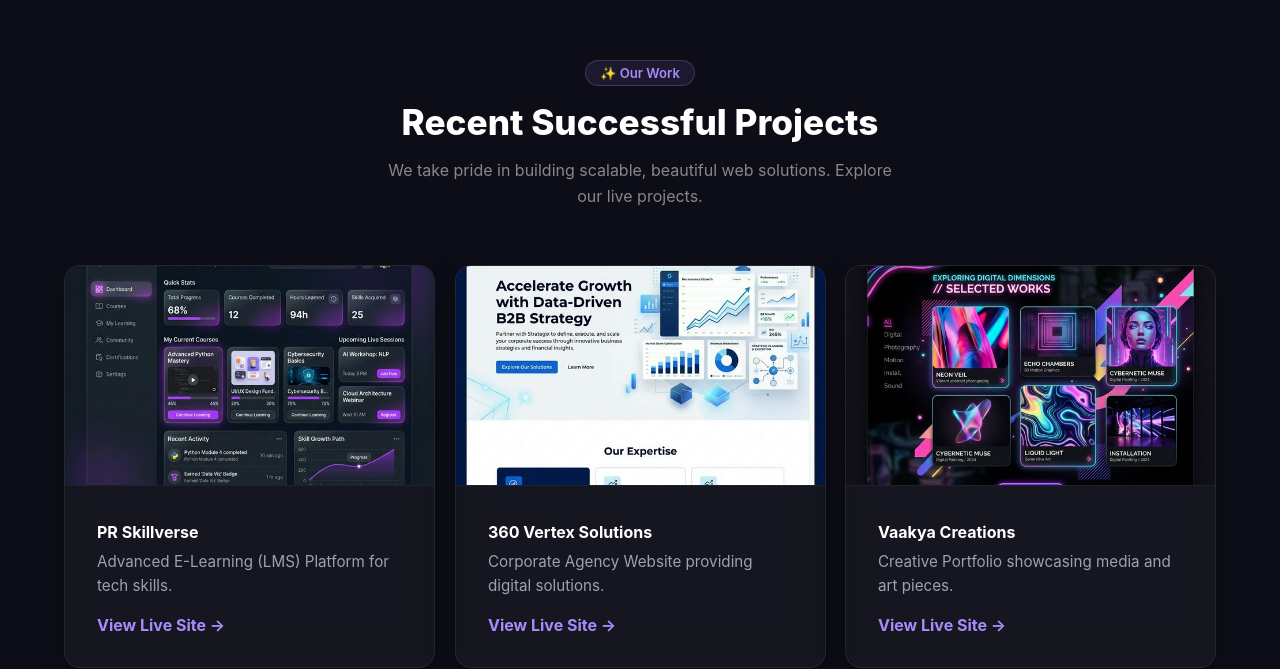
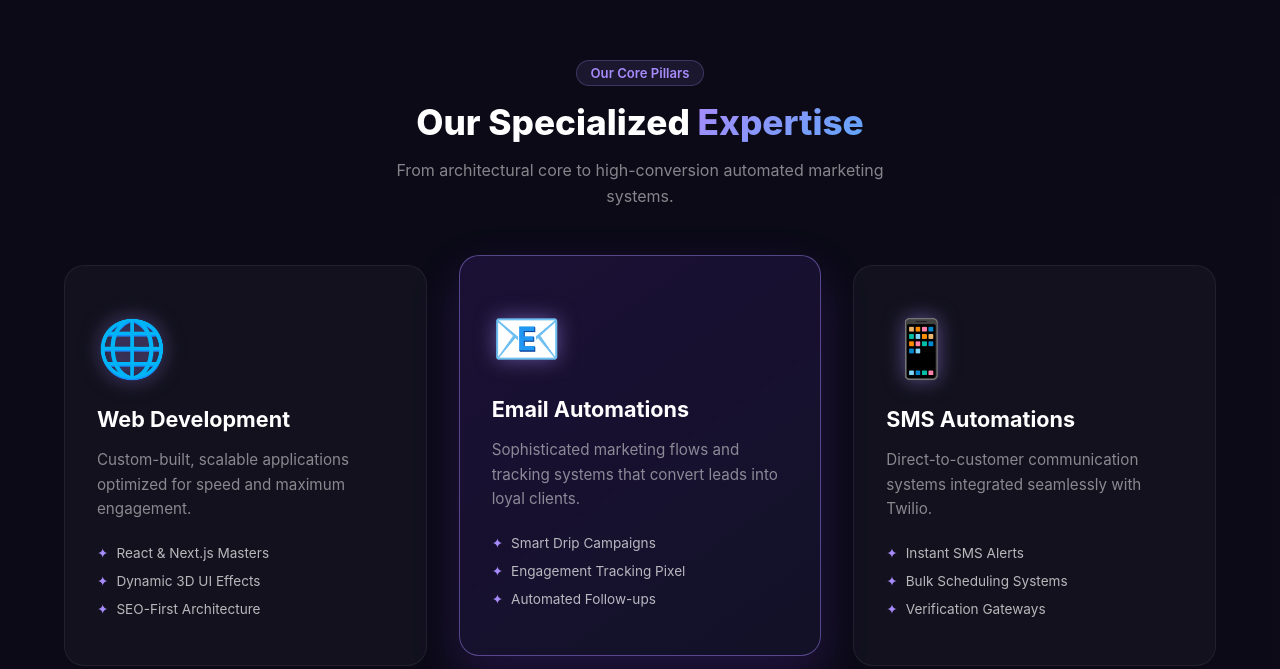
Before and after one commit to sasindra143/Click2-Website, a React (Vite) app in the folder client/: page / in a window 1280 px wide. Shown: the part 820-1489 px from the top of the page. Built offline with nearby package versions, Linux system fonts and the light colour scheme; no server answers.

Commit message:
updated project

```diff
--- a/client/src/pages/Home/Home.css
+++ b/client/src/pages/Home/Home.css
@@ -220,6 +220,77 @@
   line-height: 1.6;
 }
 
+/* ── Our Specializations ── */
+.specializations {
+  background: rgba(10, 8, 24, 0.4);
+}
+
+.spec-grid {
+  display: grid;
+  grid-template-columns: repeat(3, 1fr);
+  gap: 2rem;
+}
+
+.spec-item {
+  background: rgba(255, 255, 255, 0.03);
+  border: 1px solid rgba(255, 255, 255, 0.06);
+  border-radius: 20px;
+  padding: 3rem 2rem;
+  transition: all 0.4s cubic-bezier(0.175, 0.885, 0.32, 1.275);
+}
+
+.spec-item.highlighted {
+  background: linear-gradient(145deg, rgba(124, 58, 237, 0.15), rgba(99, 102, 241, 0.08));
+  border-color: rgba(167, 139, 250, 0.45);
+  transform: translateY(-10px);
+  box-shadow: 0 20px 50px rgba(124, 58, 237, 0.2);
+}
+
+.spec-icon {
+  font-size: 3.5rem;
+  margin-bottom: 1.5rem;
+  filter: drop-shadow(0 0 10px rgba(167, 139, 250, 0.5));
+}
+
+.spec-item h3 {
+  font-size: 1.35rem;
+  color: #fff;
+  margin-bottom: 1rem;
+}
+
+.spec-item p {
+  font-size: 0.95rem;
+  color: rgba(255, 255, 255, 0.5);
+  line-height: 1.6;
+  margin-bottom: 1.5rem;
+}
+
+.spec-list {
+  list-style: none;
+  display: flex;
+  flex-direction: column;
+  gap: 0.75rem;
+}
+
+.spec-list li {
+  font-size: 0.85rem;
+  color: rgba(255, 255, 255, 0.7);
+  display: flex;
+  align-items: center;
+  gap: 0.5rem;
+}
+
+.spec-list li::before {
+  content: '✦';
+  color: #a78bfa;
+}
+
+.spec-item:hover {
+  transform: translateY(-8px);
+  border-color: rgba(167, 139, 250, 0.4);
+  background: rgba(255, 255, 255, 0.05);
+}
+
 /* ── Features ── */
 .features-section {
   background: rgba(255,255,255,0.01);
@@ -372,8 +443,74 @@
   margin-bottom: 2rem;
 }
 
+/* ── Testimonials ── */
+.testimonials-section {
+  background: rgba(255, 255, 255, 0.01);
+}
+
+.testimonials-grid {
+  display: grid;
+  grid-template-columns: repeat(3, 1fr);
+  gap: 1.5rem;
+}
+
+.testimonial-card {
+  background: rgba(255, 255, 255, 0.03);
+  border: 1px solid rgba(255, 255, 255, 0.08);
+  border-radius: 20px;
+  padding: 3rem;
+  display: flex;
+  flex-direction: column;
+  gap: 1.25rem;
+  transition: all 0.3s ease;
+  position: relative;
+  overflow: hidden;
+}
+
+.testimonial-card::after {
+  content: '';
+  position: absolute;
+  top: 0; right: 0;
+  width: 100px; height: 100px;
+  background: radial-gradient(circle at top right, rgba(167, 139, 250, 0.1), transparent 70%);
+}
+
+.testimonial-card:hover {
+  transform: translateY(-8px);
+  border-color: rgba(167, 139, 250, 0.3);
+  box-shadow: 0 15px 40px rgba(0, 0, 0, 0.3);
+}
+
+.quote {
+  font-size: 4rem;
+  font-family: serif;
+  color: rgba(167, 139, 250, 0.2);
+  line-height: 0;
+  margin-bottom: -1rem;
+}
+
+.testimonial-card p {
+  font-size: 1rem;
+  font-style: italic;
+  color: rgba(255, 255, 255, 0.8);
+  line-height: 1.7;
+}
+
+.author-info strong {
+  display: block;
+  color: #fff;
+  font-size: 1rem;
+}
+
+.author-info span {
+  font-size: 0.85rem;
+  color: rgba(255, 255, 255, 0.4);
+}
+
 /* Responsive */
 @media (max-width: 1024px) {
+  .spec-grid { grid-template-columns: 1fr; }
+  .testimonials-grid { grid-template-columns: 1fr; }
   .features-grid { grid-template-columns: repeat(2, 1fr); }
   .hero { flex-direction: column; text-align: center; }
   .hero-content { max-width: 100%; }
--- a/client/src/pages/Home/Home.jsx
+++ b/client/src/pages/Home/Home.jsx
@@ -50,6 +50,7 @@ const STATS = [
 
 export default function Home() {
   const container = useRef();
+  const sections = useRef([]);
 
   useGSAP(() => {
     // Hero Elements Animation
@@ -87,6 +88,11 @@ export default function Home() {
       x: -50, opacity: 0, duration: 0.8, stagger: 0.2, ease: 'power3.out'
     });
 
+    gsap.from('.testimonial-card', {
+      scrollTrigger: { trigger: '.testimonials-grid', start: 'top 80%' },
+      y: 60, opacity: 0, duration: 0.8, stagger: 0.15, ease: 'back.out(1.2)'
+    });
+
     gsap.from('.cta-card', {
       scrollTrigger: { trigger: '.cta-section', start: 'top 85%' },
       y: 50, opacity: 0, scale: 0.95, duration: 1, ease: 'power3.out'
@@ -95,7 +101,7 @@ export default function Home() {
   }, { scope: container });
 
   return (
-    <div className="home-page">
+    <div className="home-page" ref={container}>
       <Helmet>
         <title>Click2Website | Best Web Development Agency for Businesses</title>
         <meta name="description" content="Click2Website creates stunning, high-performance websites with 3D animations for hospitals, colleges, and LMS platforms." />
@@ -104,7 +110,7 @@ export default function Home() {
       <Navbar />
 
       {/* ── HERO ── */}
-      <section className="hero" id="home">
+      <section className="hero" id="home" ref={(el) => (sections.current[0] = el)}>
         <div className="hero-bg" />
         <div className="hero-content">
           <div className="hero-badge">🚀 Empowering 500+ Businesses Online</div>
@@ -142,8 +148,54 @@ export default function Home() {
         </div>
       </section>
 
+      {/* ── OUR SPECIALIZATIONS ── */}
+      <section className="specializations" ref={(el) => (sections.current[1] = el)}>
+        <div className="section-inner">
+          <div className="section-header">
+            <span className="section-tag">Our Core Pillars</span>
+            <h2>Our Specialized <span className="gradient-text">Expertise</span></h2>
+            <p>From architectural core to high-conversion automated marketing systems.</p>
+          </div>
+
+          <div className="spec-grid">
+            <div className="spec-item">
+              <div className="spec-icon">🌐</div>
+              <h3>Web Development</h3>
+              <p>Custom-built, scalable applications optimized for speed and maximum engagement.</p>
+              <ul className="spec-list">
+                <li>React & Next.js Masters</li>
+                <li>Dynamic 3D UI Effects</li>
+                <li>SEO-First Architecture</li>
+              </ul>
+            </div>
+
+            <div className="spec-item highlighted">
+              <div className="spec-icon">📧</div>
+              <h3>Email Automations</h3>
+              <p>Sophisticated marketing flows and tracking systems that convert leads into loyal clients.</p>
+              <ul className="spec-list">
+                <li>Smart Drip Campaigns</li>
+                <li>Engagement Tracking Pixel</li>
+                <li>Automated Follow-ups</li>
+              </ul>
+            </div>
+
+            <div className="spec-item">
+              <div className="spec-icon">📱</div>
+              <h3>SMS Automations</h3>
+              <p>Direct-to-customer communication systems integrated seamlessly with Twilio.</p>
+              <ul className="spec-list">
+                <li>Instant SMS Alerts</li>
+                <li>Bulk Scheduling Systems</li>
+                <li>Verification Gateways</li>
+              </ul>
+            </div>
+          </div>
+        </div>
+      </section>
+
       {/* ── PORTFOLIO (NEW) ── */}
-      <section className="features-section" style={{ background: 'transparent' }} id="portfolio">
+      <section className="features-section" style={{ background: 'transparent' }} id="portfolio" ref={(el) => (sections.current[2] = el)}>
         <div className="section-inner">
           <div className="section-header">
             <span className="section-tag">✨ Our Work</span>
@@ -168,7 +220,7 @@ export default function Home() {
       </section>
 
       {/* ── FEATURES ── */}
-      <section className="features-section" id="features">
+      <section className="features-section" id="features" ref={(el) => (sections.current[3] = el)}>
         <div className="section-inner">
           <div className="section-header">
             <span className="section-tag">💡 Why Click2Website?</span>
@@ -190,7 +242,7 @@ export default function Home() {
       </section>
 
       {/* ── STATS ── */}
-      <section className="stats-section">
+      <section className="stats-section" ref={(el) => (sections.current[4] = el)}>
         <div className="section-inner">
           <div className="stats-row">
             {STATS.map((s) => (
--- a/client/src/pages/Services/Services.jsx
+++ b/client/src/pages/Services/Services.jsx
@@ -14,36 +14,36 @@ gsap.registerPlugin(ScrollTrigger);
 
 const SERVICES = [
   {
-    icon: '🏥',
-    title: 'Hospital Websites',
-    desc: 'Secure portals with real-time appointment booking, doctor directories, and patient history.',
-    bullets: ['Appointment Systems', 'Patient Portals', 'Doctor Directories', 'HIPAA Compliant Architecture'],
+    icon: '🌐',
+    title: 'Advanced Web Development',
+    desc: 'Bespoke, high-performance web applications built with React, Next.js, and GSAP for immersive user experiences.',
+    bullets: ['Custom 3D UI/UX Design', 'Full-Stack Scalability', 'SEO & Performance Optimized', 'Mobile-First Responsive Design'],
     color: 'purple',
-    img: '/ai-images/service_hospital_1774054662684.png',
+    img: 'https://images.unsplash.com/photo-1498050108023-c5249f4df085?auto=format&fit=crop&q=80&w=800',
   },
   {
-    icon: '🏫',
-    title: 'College Portals',
-    desc: 'Dynamic educational websites for seamless student-faculty management.',
-    bullets: ['Admission Portals', 'Notice Boards', 'Result Processing', 'Alumni Networks'],
+    icon: '📧',
+    title: 'Precision Email Automation',
+    desc: 'Enterprise-grade email marketing systems with intelligent tracking, drip campaigns, and automated follow-ups.',
+    bullets: ['Engagement Tracking Pixel', 'Automated Drip Sequences', 'Lead Nurturing Systems', 'Gmail & Outlook Integration'],
     color: 'blue',
-    img: '/ai-images/service_college_1774054683400.png',
+    img: 'https://images.unsplash.com/photo-1557200134-90327ee9fafa?auto=format&fit=crop&q=80&w=800',
   },
   {
-    icon: '💼',
-    title: 'Business Websites',
-    desc: 'High-conversion corporate platforms designed to capture leads and boost SEO.',
-    bullets: ['Lead Generation', 'Fast Loading', 'SEO Optimized', 'CRM Form Integrations'],
+    icon: '📱',
+    title: 'Direct SMS Automation',
+    desc: 'High-speed SMS engagement portals integrated with Twilio for instant customer alerts and verification.',
+    bullets: ['Instant Notification Alerts', 'Bulk SMS Campaigns', 'Two-Factor Authentication', 'Global API Connectivity'],
     color: 'green',
-    img: '/ai-images/service_business_1774054704656.png',
+    img: 'https://images.unsplash.com/photo-1512428559087-560fa5ceab42?auto=format&fit=crop&q=80&w=800',
   },
   {
-    icon: '🎓',
-    title: 'LMS Web Platforms',
-    desc: 'Complete Learning Management Systems for courses and certifications.',
-    bullets: ['Video Course Hosting', 'Quizzes & Grading', 'Secure Payments', 'Certificate Generation'],
+    icon: '🏥',
+    title: 'Hospital & Healthcare Portals',
+    desc: 'Secure, HIPAA-compliant platforms for appointment scheduling, doctor directories, and patient management.',
+    bullets: ['Appointment Systems', 'Patient Records', 'Doctor Directories', 'Secure Connectivity'],
     color: 'amber',
-    img: '/ai-images/service_college_1774054683400.png', // Fallback to college UI
+    img: 'https://images.unsplash.com/photo-1519494026892-80bbd2d6fd0d?auto=format&fit=crop&q=80&w=800',
   },
 ];
 
```
